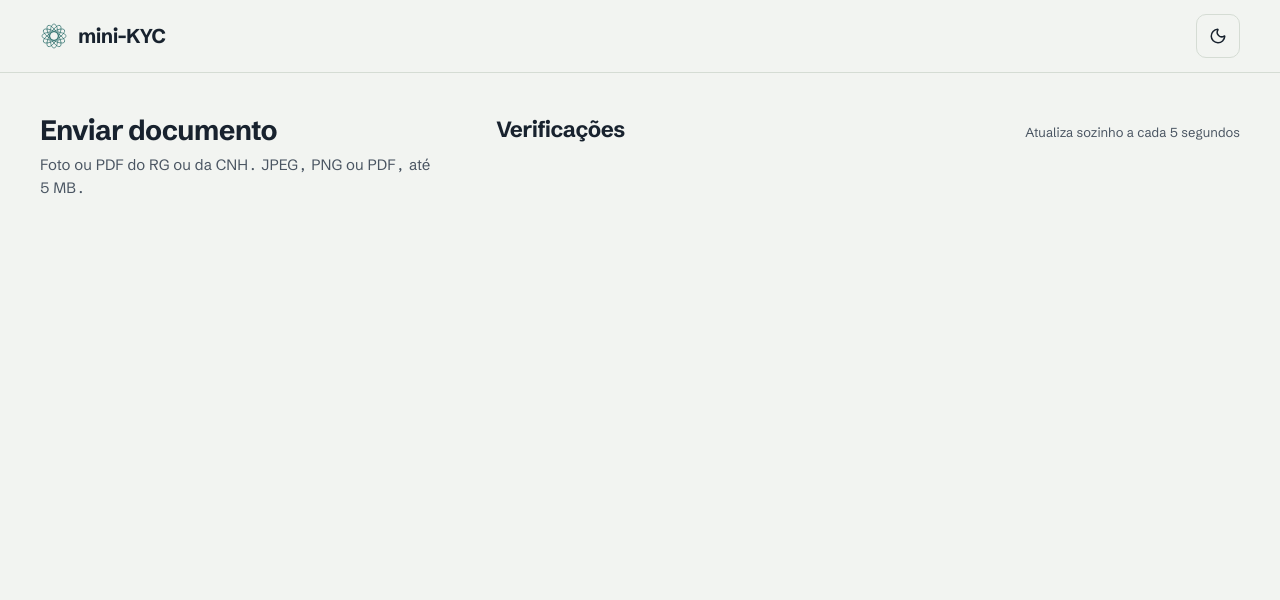
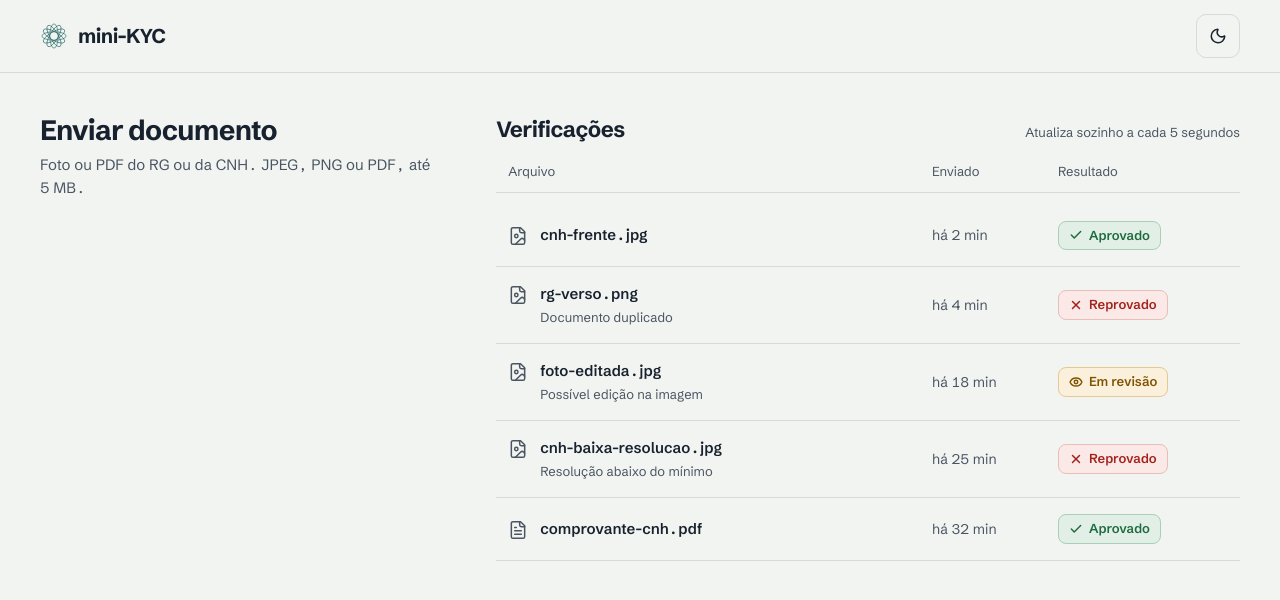
Before and after one commit to cvaldrighi/mini-KYC, a React (Vite) app in the folder frontend/: page / in a window 1280 px wide. Shown: the top 600 px of the page. Built offline with nearby package versions, Linux system fonts and the light colour scheme.

Commit message:
feat: verification list

```diff
--- a/frontend/src/App.tsx
+++ b/frontend/src/App.tsx
@@ -1,10 +1,16 @@
+import { api } from '@/api';
 import { AppHeader } from '@/components/AppHeader';
+import { StatusAnnouncer } from '@/components/StatusAnnouncer';
+import { VerificationList } from '@/components/VerificationList';
+import { useVerifications } from '@/hooks/useVerifications';
 
 /**
  * Layout em duas colunas que se empilham quando não cabem lado a lado:
  * as duas seções usam flex-basis (400px e 560px) dentro de um container com flex-wrap.
  */
 export default function App() {
+  const { verifications, isLoading, error, refresh } = useVerifications(api);
+
   return (
     <div className="min-h-dvh">
       <AppHeader />
@@ -28,7 +34,8 @@ export default function App() {
             </h2>
             <p className="text-[13px] text-muted-foreground">Atualiza sozinho a cada 5 segundos</p>
           </div>
-          {/* VerificationList: tarefa 2.6 */}
+          <VerificationList verifications={verifications} isLoading={isLoading} error={error} onRetry={refresh} />
+          <StatusAnnouncer verifications={verifications} />
         </section>
       </main>
     </div>
--- /dev/null
+++ b/frontend/src/api/index.ts
@@ -0,0 +1,8 @@
+import { mockApi } from './mockApi';
+import type { VerificationsApi } from './types';
+
+/**
+ * Implementação usada pela aplicação. Por enquanto, sempre o mock;
+ * na tarefa 2.13, a escolha passa a vir de `VITE_API_MODE`.
+ */
+export const api: VerificationsApi = mockApi;
--- /dev/null
+++ b/frontend/src/components/VerificationList.tsx
@@ -0,0 +1,87 @@
+import { CircleAlert } from 'lucide-react';
+import type { Verification } from '@/domain/verification';
+import { Skeleton } from './ui/skeleton';
+import { ROW_GRID, VerificationRow } from './VerificationRow';
+
+interface VerificationListProps {
+  verifications: Verification[];
+  isLoading: boolean;
+  error: Error | null;
+  onRetry: () => void;
+}
+
+const SKELETON_ROWS = 4;
+
+export function VerificationList({ verifications, isLoading, error, onRetry }: VerificationListProps) {
+  if (isLoading) {
+    return (
+      <div aria-busy="true">
+        <span className="sr-only">Carregando verificações</span>
+        {Array.from({ length: SKELETON_ROWS }, (_, index) => (
+          <div key={index} className="flex items-center gap-4 border-b border-border px-1 py-4 sm:px-3">
+            <Skeleton className="size-5 shrink-0" />
+            <Skeleton className="h-4 flex-1" />
+            <Skeleton className="hidden h-4 w-16 sm:block" />
+            <Skeleton className="h-6 w-24" />
+          </div>
+        ))}
+      </div>
+    );
+  }
+
+  if (error && verifications.length === 0) {
+    return (
+      <div role="alert" className="flex flex-col items-start gap-3 rounded-xl border border-border bg-card p-5">
+        <div className="flex items-start gap-2.5">
+          <CircleAlert aria-hidden className="mt-0.5 size-5 shrink-0 text-destructive" />
+          <div className="flex flex-col gap-1">
+            <p className="font-semibold">Não foi possível carregar as verificações</p>
+            <p className="text-sm text-muted-foreground">Confira sua conexão e tente de novo.</p>
+          </div>
+        </div>
+        <button
+          type="button"
+          onClick={onRetry}
+          className="h-11 rounded-lg border border-primary px-4 text-[15px] font-semibold text-primary transition-colors hover:bg-secondary focus-visible:outline-2 focus-visible:outline-offset-2 focus-visible:outline-ring"
+        >
+          Tentar de novo
+        </button>
+      </div>
+    );
+  }
+
+  if (verifications.length === 0) {
+    return (
+      <div className="rounded-xl border border-dashed border-border px-5 py-10 text-center">
+        <p className="font-semibold">Nenhuma verificação ainda</p>
+        <p className="mt-1 text-sm text-muted-foreground">
+          Envie o primeiro documento para ver o resultado aqui.
+        </p>
+      </div>
+    );
+  }
+
+  return (
+    <div className="flex flex-col gap-3">
+      {error && (
+        <p role="status" className="flex items-center gap-2 text-[13px] text-muted-foreground">
+          <CircleAlert aria-hidden className="size-4 shrink-0 text-destructive" />
+          Não foi possível atualizar agora. Tentando de novo em alguns segundos.
+        </p>
+      )}
+      <div
+        aria-hidden
+        className={`hidden border-b border-border px-3 pb-2.5 text-[13px] text-muted-foreground ${ROW_GRID}`}
+      >
+        <span>Arquivo</span>
+        <span>Enviado</span>
+        <span>Resultado</span>
+      </div>
+      <ul aria-label="Verificações enviadas">
+        {verifications.map((verification) => (
+          <VerificationRow key={verification.verificationId} verification={verification} />
+        ))}
+      </ul>
+    </div>
+  );
+}
--- /dev/null
+++ b/frontend/src/components/VerificationRow.tsx
@@ -0,0 +1,37 @@
+import { FileImage, FileText } from 'lucide-react';
+import type { Verification } from '@/domain/verification';
+import { formatRelativeTime } from '@/lib/formatRelativeTime';
+import { REASON_TITLES } from '@/lib/reasonMessages';
+import { StatusBadge } from './StatusBadge';
+
+/** Colunas compartilhadas pelo cabeçalho e pelas linhas no desktop. */
+export const ROW_GRID = 'sm:grid sm:grid-cols-[minmax(0,1fr)_110px_170px] sm:gap-4';
+
+export function VerificationRow({ verification }: { verification: Verification }) {
+  const { fileName, status, reason, createdAt } = verification;
+  const Icon = fileName.toLowerCase().endsWith('.pdf') ? FileText : FileImage;
+  const sentAt = (
+    <time dateTime={createdAt} title={new Date(createdAt).toLocaleString('pt-BR')}>
+      {formatRelativeTime(createdAt)}
+    </time>
+  );
+
+  return (
+    <li className="border-b border-border">
+      <div className={`flex items-center gap-3 px-1 py-3.5 sm:items-center sm:px-3 sm:py-4 ${ROW_GRID}`}>
+        <div className="flex min-w-0 flex-1 items-start gap-3">
+          <Icon aria-hidden className="mt-0.5 size-5 shrink-0 text-muted-foreground" strokeWidth={1.8} />
+          <div className="flex min-w-0 flex-col gap-0.5">
+            <span className="truncate text-[15px] font-semibold">{fileName}</span>
+            {reason && <span className="text-[13px] text-muted-foreground">{REASON_TITLES[reason]}</span>}
+            <span className="text-[13px] text-muted-foreground sm:hidden">{sentAt}</span>
+          </div>
+        </div>
+        <span className="hidden text-sm text-muted-foreground sm:block">{sentAt}</span>
+        <div className="shrink-0">
+          <StatusBadge status={status} />
+        </div>
+      </div>
+    </li>
+  );
+}
--- /dev/null
+++ b/frontend/src/components/ui/skeleton.tsx
@@ -0,0 +1,25 @@
+import type { ComponentProps } from 'react';
+import { cn } from '@/lib/utils';
+
+/**
+ * Skeleton (baseado no do shadcn/ui), com efeito shimmer: um pseudo-elemento `::before`
+ * com gradiente atravessa o bloco da esquerda para a direita, em loop (keyframe `shimmer`).
+ * Com "reduzir movimento" ligado no sistema, a faixa some e o bloco fica estático.
+ */
+function Skeleton({ className, ...props }: ComponentProps<'div'>) {
+  return (
+    <div
+      data-slot="skeleton"
+      className={cn(
+        'relative overflow-hidden rounded-md bg-muted',
+        'before:absolute before:inset-0 before:animate-shimmer',
+        'before:bg-linear-to-r before:from-transparent before:via-shimmer before:to-transparent',
+        'motion-reduce:before:hidden',
+        className,
+      )}
+      {...props}
+    />
+  );
+}
+
+export { Skeleton };
--- a/frontend/src/index.css
+++ b/frontend/src/index.css
@@ -31,6 +31,7 @@
   --ring: #2c6e6a;
 
   --dropzone: #f7f9f6;
+  --shimmer: rgb(255 255 255 / 0.55);
 
   --status-pending: #3e4a57;
   --status-pending-bg: #e6eaee;
@@ -67,6 +68,7 @@
   --ring: #6fb8b1;
 
   --dropzone: #1c2834;
+  --shimmer: rgb(255 255 255 / 0.07);
 
   --status-pending: #c3ccd5;
   --status-pending-bg: #26323f;
@@ -80,6 +82,20 @@
   --status-review: #ebbe68;
   --status-review-bg: #3a2f1a;
   --status-review-border: #5e4a23;
+}
+
+/* Faixa de brilho que atravessa o Skeleton da esquerda para a direita. */
+@theme {
+  --animate-shimmer: shimmer 1.6s ease-in-out infinite;
+
+  @keyframes shimmer {
+    from {
+      transform: translateX(-100%);
+    }
+    to {
+      transform: translateX(100%);
+    }
+  }
 }
 
 @theme inline {
@@ -109,6 +125,7 @@
   --color-input: var(--input);
   --color-ring: var(--ring);
   --color-dropzone: var(--dropzone);
+  --color-shimmer: var(--shimmer);
 
   --color-status-pending: var(--status-pending);
   --color-status-pending-bg: var(--status-pending-bg);
--- /dev/null
+++ b/frontend/src/lib/formatRelativeTime.ts
@@ -0,0 +1,19 @@
+const MINUTE = 60_000;
+const HOUR = 60 * MINUTE;
+const DAY = 24 * HOUR;
+
+const dateFormatter = new Intl.DateTimeFormat('pt-BR', { day: '2-digit', month: '2-digit' });
+
+/**
+ * Data relativa curta: "agora", "há 3 min", "há 2 h". Depois de um dia, "06/11".
+ * `now` é parâmetro para facilitar os testes.
+ */
+export function formatRelativeTime(isoDate: string, now: Date = new Date()): string {
+  const date = new Date(isoDate);
+  const elapsed = now.getTime() - date.getTime();
+
+  if (elapsed < MINUTE) return 'agora';
+  if (elapsed < HOUR) return `há ${Math.floor(elapsed / MINUTE)} min`;
+  if (elapsed < DAY) return `há ${Math.floor(elapsed / HOUR)} h`;
+  return dateFormatter.format(date);
+}
--- /dev/null
+++ b/frontend/src/lib/reasonMessages.ts
@@ -0,0 +1,15 @@
+import type { Reason } from '@/domain/verification';
+
+/**
+ * Títulos curtos dos motivos, exibidos na lista. O backend devolve só o código.
+ * As explicações com os valores medidos entram na tarefa 2.9.
+ */
+export const REASON_TITLES: Record<Reason, string> = {
+  FILE_TOO_LARGE: 'Arquivo maior que 5 MB',
+  FILE_TOO_SMALL: 'Arquivo pequeno demais',
+  INVALID_FILE_TYPE: 'Tipo de arquivo inválido',
+  LOW_RESOLUTION: 'Resolução abaixo do mínimo',
+  DUPLICATE_DOCUMENT: 'Documento duplicado',
+  SUSPECTED_EDIT: 'Possível edição na imagem',
+  PROCESSING_ERROR: 'Erro ao processar',
+};
```
Also changed, not shown: 2 other files (tests, documents, lock files or other folders).
